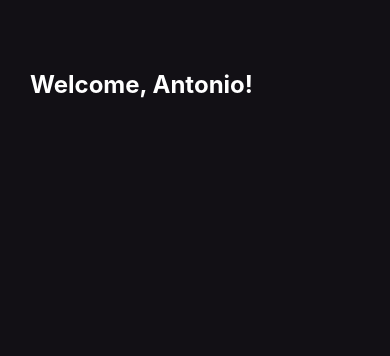
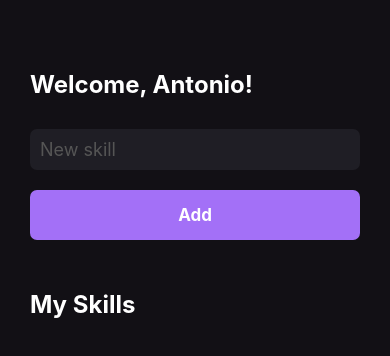
Before and after one commit to antoniovuono/myskills, a React Native app: screen / in a window 390 px wide. Shown: the top 356 px of the page. Built offline with nearby package versions, Linux system fonts and the light colour scheme.

Commit message:
Second title added

```diff
--- a/src/pages/Home.js
+++ b/src/pages/Home.js
@@ -1,12 +1,31 @@
 import React from 'react';
 
-import {View, Text, StyleSheet} from 'react-native';
+import {
+  View,
+  Text,
+  StyleSheet,
+  TextInput,
+  Platform,
+  TouchableOpacity,
+} from 'react-native';
 
 export function Home() {
   return (
     <>
       <View style={styles.container}>
         <Text style={styles.title}>Welcome, Antonio!</Text>
+
+        <TextInput
+          style={styles.input}
+          placeholder="New skill"
+          placeholderTextColor="#555"
+        />
+
+        <TouchableOpacity style={styles.button}>
+          <Text style={styles.buttonText}>Add</Text>
+        </TouchableOpacity>
+
+        <Text style={[styles.title, {marginVertical: 50}]}>My Skills</Text>
       </View>
     </>
   );
@@ -26,4 +45,24 @@ const styles = StyleSheet.create({
     fontSize: 24,
     fontWeight: 'bold',
   },
+  input: {
+    backgroundColor: '#1F1E25',
+    color: '#FFF',
+    fontSize: 18,
+    padding: Platform.OS === 'ios' ? 15 : 10,
+    marginTop: 30,
+    borderRadius: 7,
+  },
+  button: {
+    backgroundColor: '#A370F7',
+    padding: 15,
+    borderRadius: 7,
+    alignItems: 'center',
+    marginTop: 20,
+  },
+  buttonText: {
+    color: '#FFF',
+    fontSize: 17,
+    fontWeight: 'bold',
+  },
 });
```
